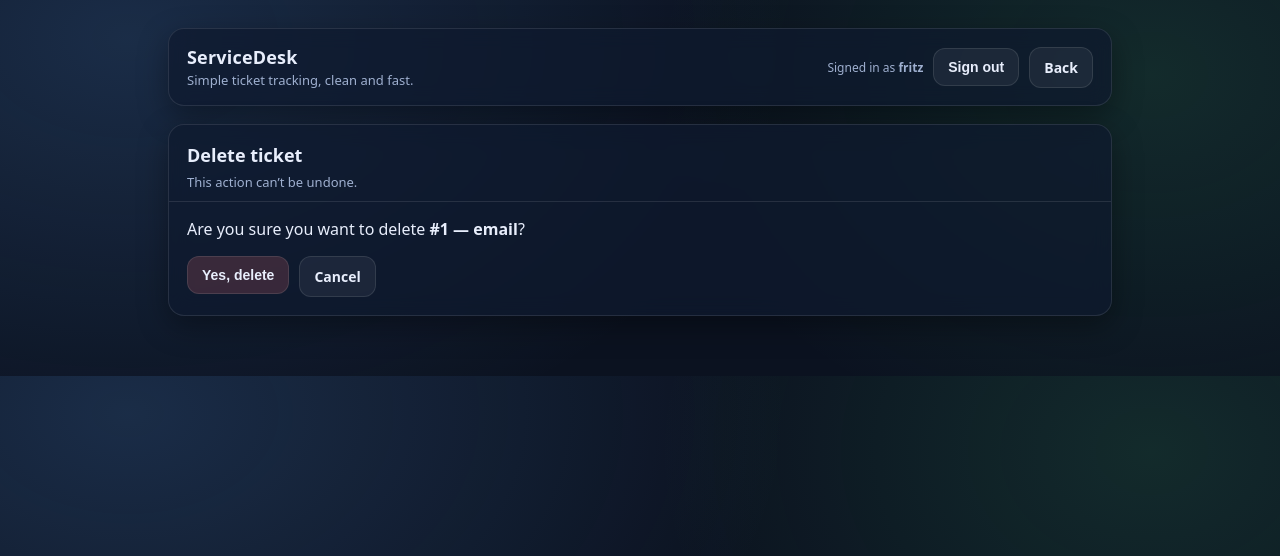
After one commit to ggyabaah/servicedesk, a Django app: page /tickets/1/delete/ in a window 1280 px wide. The commit adds this page. Shown: the top 556 px of the page. Run offline with Django 5.2, Linux system fonts and the light colour scheme; a user stored in the database is signed in; data comes from the database, SQL or seed files in the repository; both versions use the stored data as it was after the commit.

Commit message:
Fix logout: use POST form to avoid 405 and CSRF issues

```diff
--- a/config/settings.py
+++ b/config/settings.py
@@ -121,3 +121,6 @@ STATIC_URL = 'static/'
 # https://docs.djangoproject.com/en/5.2/ref/settings/#default-auto-field
 
 DEFAULT_AUTO_FIELD = 'django.db.models.BigAutoField'
+LOGIN_URL = "/accounts/login/"
+LOGIN_REDIRECT_URL = "/tickets/"
+LOGOUT_REDIRECT_URL = "/tickets/"
--- a/tickets/templates/tickets/base.html
+++ b/tickets/templates/tickets/base.html
@@ -219,7 +219,19 @@
           <p>Simple ticket tracking, clean and fast.</p>
         </div>
         <div>
-          {% block topbar_actions %}{% endblock %}
+          <div style="display:flex; gap:10px; align-items:center; flex-wrap:wrap; justify-content:flex-end;">
+            {% if user.is_authenticated %}
+              <span class="small">Signed in as <strong>{{ user.username }}</strong></span>
+               <form method="post" action="/accounts/logout/" style="margin:0;">
+                 {% csrf_token %}
+                 <button class="btn" type="submit">Sign out</button>
+               </form>
+
+            {% else %}
+              <a class="btn" href="/accounts/login/">Sign in</a>
+            {% endif %}
+            {% block topbar_actions %}{% endblock %}
+          </div>
         </div>
       </div>
 
--- /dev/null
+++ b/tickets/templates/tickets/ticket_confirm_delete.html
@@ -0,0 +1,30 @@
+{% extends "tickets/base.html" %}
+
+{% block title %}Delete ticket · ServiceDesk{% endblock %}
+
+{% block topbar_actions %}
+  <a class="btn" href="/tickets/{{ ticket.id }}/">Back</a>
+{% endblock %}
+
+{% block content %}
+  <div class="card">
+    <div class="card-header">
+      <h2>Delete ticket</h2>
+      <div class="sub">This action can’t be undone.</div>
+    </div>
+
+    <div class="card-body">
+      <p style="margin-top:0;">
+        Are you sure you want to delete <strong>#{{ ticket.id }} — {{ ticket.title }}</strong>?
+      </p>
+
+      <div class="actions">
+        <form method="post" style="margin:0;">
+          {% csrf_token %}
+          <button class="btn" type="submit" style="background: rgba(248,113,113,.18);">Yes, delete</button>
+        </form>
+        <a class="btn" href="/tickets/{{ ticket.id }}/">Cancel</a>
+      </div>
+    </div>
+  </div>
+{% endblock %}
--- a/tickets/templates/tickets/ticket_detail.html
+++ b/tickets/templates/tickets/ticket_detail.html
@@ -16,6 +16,11 @@
 
     <div class="card-body">
       <div class="badges" style="justify-content:flex-start;">
+        <div class="actions" style="margin-top: 14px;">
+          <a class="btn" href="/tickets/{{ ticket.id }}/edit/">Edit</a>
+          <a class="btn" href="/tickets/{{ ticket.id }}/delete/" style="background: rgba(248,113,113,.18);">Delete</a>
+        </div>
+
         <span class="badge info">{{ ticket.get_status_display }}</span>
 
         {% if ticket.get_priority_display == "URGENT" or ticket.get_priority_display == "HIGH" %}
--- a/tickets/templates/tickets/ticket_list.html
+++ b/tickets/templates/tickets/ticket_list.html
@@ -62,7 +62,9 @@
       {% else %}
         <p class="small">Create your first ticket to get started.</p>
         <div class="actions">
-          <a class="btn primary" href="/tickets/new/">+ New ticket</a>
+          {% if user.is_authenticated %}
+            <a class="btn primary" href="/tickets/new/">+ New ticket</a>
+          {% endif %}
         </div>
       {% endif %}
     </div>
--- a/tickets/urls.py
+++ b/tickets/urls.py
@@ -1,8 +1,12 @@
 from django.urls import path
-from .views import ticket_list, ticket_detail, ticket_create
+from django.urls import path, include
+from .views import ticket_list, ticket_detail, ticket_create, ticket_update, ticket_delete
 
 urlpatterns = [
     path("tickets/", ticket_list, name="ticket_list"),
     path("tickets/new/", ticket_create, name="ticket_create"),
+    path("accounts/", include("django.contrib.auth.urls")),
     path("tickets/<int:ticket_id>/", ticket_detail, name="ticket_detail"),
+    path("tickets/<int:ticket_id>/edit/", ticket_update, name="ticket_update"),
+    path("tickets/<int:ticket_id>/delete/", ticket_delete, name="ticket_delete"),
 ]
--- a/tickets/views.py
+++ b/tickets/views.py
@@ -1,8 +1,10 @@
-from django.shortcuts import render, get_object_or_404
+from django.shortcuts import redirect, render, get_object_or_404
 from .models import Ticket
 from .forms import TicketForm
 from django.db.models import Q
 from django.http import HttpResponse
+from django.contrib.auth.decorators import login_required
+
 
 # Create your views here.
 def home(request):
@@ -37,7 +39,7 @@ def ticket_detail(request, ticket_id):
     ticket = get_object_or_404(Ticket, id=ticket_id)
     return render(request, "tickets/ticket_detail.html", {"ticket": ticket})
 
-
+@login_required
 def ticket_create(request):
     if request.method == "POST":
         form = TicketForm(request.POST)
@@ -48,3 +50,29 @@ def ticket_create(request):
         form = TicketForm()
 
     return render(request, "tickets/ticket_form.html", {"form": form})
+
+
+@login_required
+def ticket_update(request, ticket_id):
+    ticket = get_object_or_404(Ticket, id=ticket_id)
+
+    if request.method == "POST":
+        form = TicketForm(request.POST, instance=ticket)
+        if form.is_valid():
+            form.save()
+            return redirect("ticket_detail", ticket_id=ticket.id)
+    else:
+        form = TicketForm(instance=ticket)
+
+    return render(request, "tickets/ticket_form.html", {"form": form, "ticket": ticket, "mode": "edit"})
+
+
+@login_required
+def ticket_delete(request, ticket_id):
+    ticket = get_object_or_404(Ticket, id=ticket_id)
+
+    if request.method == "POST":
+        ticket.delete()
+        return redirect("ticket_list")
+
+    return render(request, "tickets/ticket_confirm_delete.html", {"ticket": ticket})
```
Also changed, not shown: tickets/templates/registration/login.html (added, +33 -0 lines), tickets/templates/tickets/ticket_form.html (+14 -3 lines), db.sqlite3.
